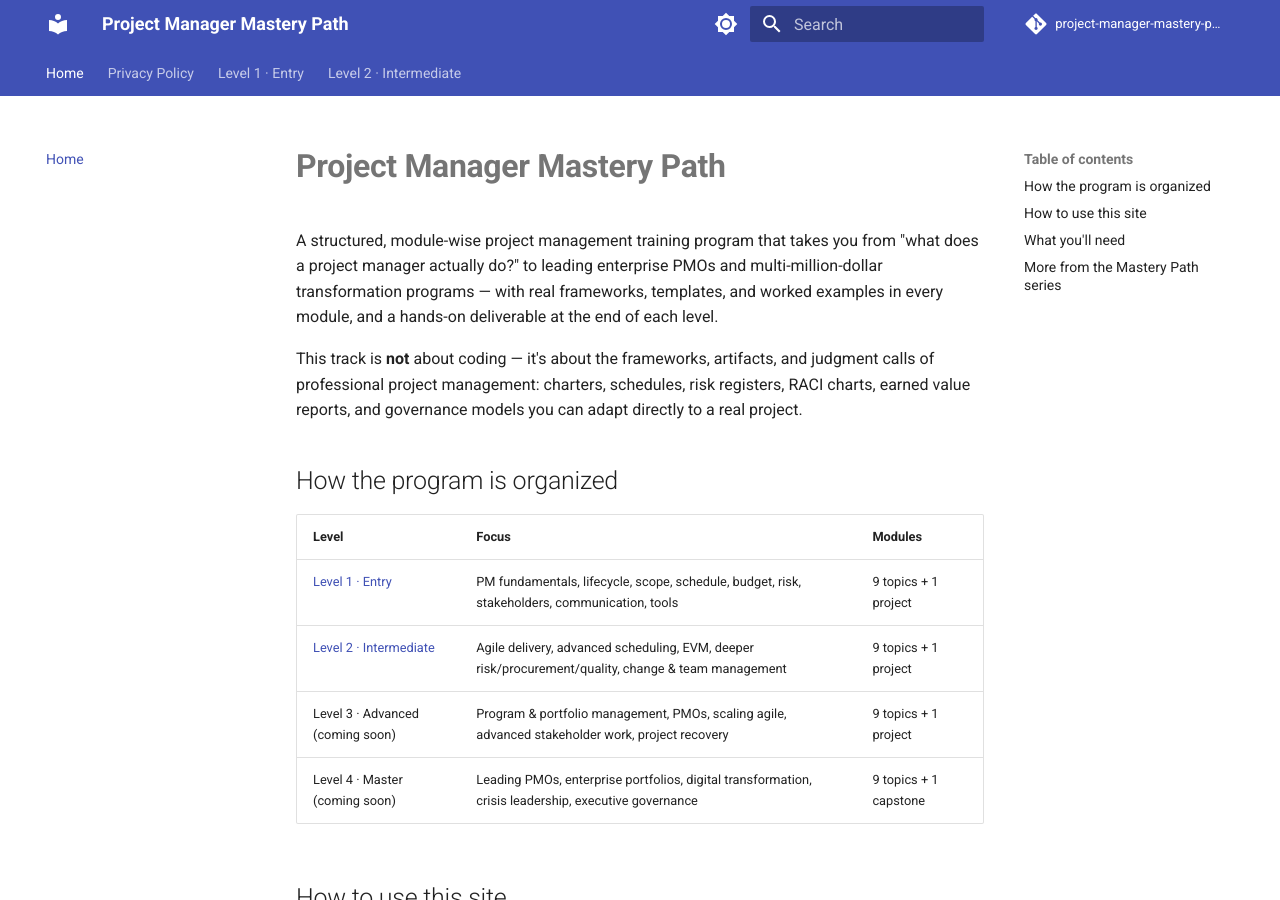
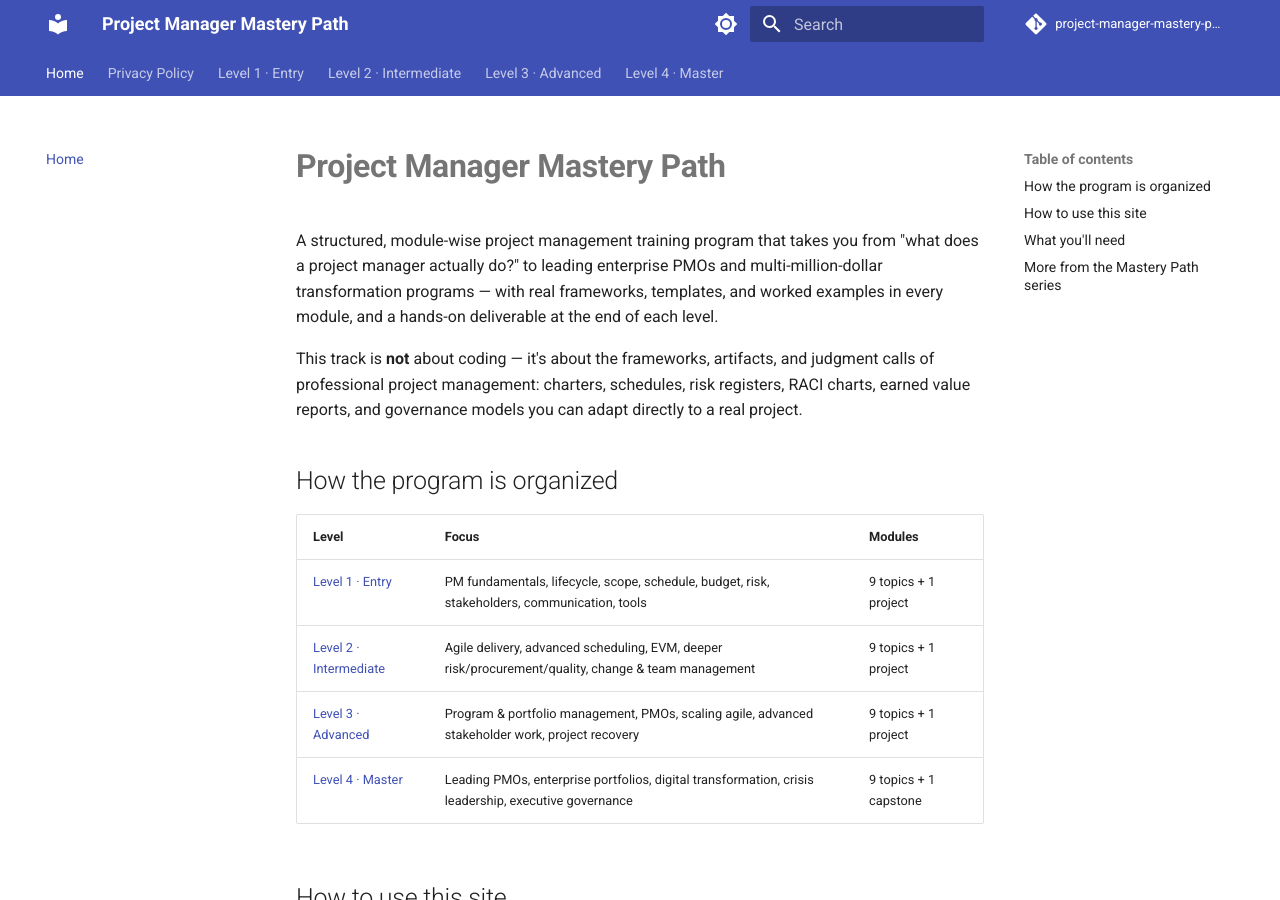
Before and after one commit to SIGILIPELLI/project-manager-mastery-path, an MkDocs documentation site: the page built from docs/index.md, in a window 1280 px wide and 900 px high. Built offline with MkDocs 1.6.1 and Material for MkDocs 9.7.7, drawn with Linux system fonts in a browser that asks for light colours; comment, search, counter and statistics services are not loaded; part of the change alters nothing that is shown.

Commit message:
Restore finished level(s) to nav/sitemap/homepage
Co-Authored-By: Claude Opus 5 <noreply@anthropic.com>

```diff
--- a/docs/index.md
+++ b/docs/index.md
@@ -22,8 +22,8 @@ can adapt directly to a real project.
 |-------|-------|---------|
 | [Level 1 · Entry](level-1/index.md) | PM fundamentals, lifecycle, scope, schedule, budget, risk, stakeholders, communication, tools | 9 topics + 1 project |
 | [Level 2 · Intermediate](level-2/index.md) | Agile delivery, advanced scheduling, EVM, deeper risk/procurement/quality, change & team management | 9 topics + 1 project |
-| Level 3 · Advanced (coming soon) | Program & portfolio management, PMOs, scaling agile, advanced stakeholder work, project recovery | 9 topics + 1 project |
-| Level 4 · Master (coming soon) | Leading PMOs, enterprise portfolios, digital transformation, crisis leadership, executive governance | 9 topics + 1 capstone |
+| [Level 3 · Advanced](level-3/index.md) | Program & portfolio management, PMOs, scaling agile, advanced stakeholder work, project recovery | 9 topics + 1 project |
+| [Level 4 · Master](level-4/index.md) | Leading PMOs, enterprise portfolios, digital transformation, crisis leadership, executive governance | 9 topics + 1 capstone |
 
 ## How to use this site
 
--- a/mkdocs.yml
+++ b/mkdocs.yml
@@ -73,7 +73,27 @@ nav:
       - "08 · Team Management & Conflict Resolution": level-2/08-team-management-conflict.md
       - "09 · Reporting & Dashboards": level-2/09-reporting-dashboards.md
       - "10 · Project — Agile Plan with Sprint Schedule": level-2/10-project-agile-sprint-plan.md
-# --- auto-pruned stub levels (see AdSense low-value-content fix) ---
-exclude_docs: |
-  level-3/*.md
-  level-4/*.md
+  - "Level 3 · Advanced":
+      - Overview: level-3/index.md
+      - "01 · Program Management": level-3/01-program-management.md
+      - "02 · Portfolio Management Basics": level-3/02-portfolio-management-basics.md
+      - "03 · Advanced Risk & Issue Management": level-3/03-advanced-risk-issue-management.md
+      - "04 · Vendor & Contract Management": level-3/04-vendor-contract-management.md
+      - "05 · PMO Fundamentals": level-3/05-pmo-fundamentals.md
+      - "06 · Scaling Agile (SAFe, LeSS)": level-3/06-scaling-agile.md
+      - "07 · Advanced Stakeholder Management": level-3/07-advanced-stakeholder-management.md
+      - "08 · Project Recovery": level-3/08-project-recovery.md
+      - "09 · Advanced Metrics (EVM Deep Dive & Forecasting)": level-3/09-advanced-metrics.md
+      - "10 · Project — Program Plan for 3 Related Projects": level-3/10-project-program-plan.md
+  - "Level 4 · Master":
+      - Overview: level-4/index.md
+      - "01 · Leading PMOs": level-4/01-leading-pmos.md
+      - "02 · Enterprise Portfolio Management": level-4/02-enterprise-portfolio-management.md
+      - "03 · Digital Transformation Programs": level-4/03-digital-transformation-programs.md
+      - "04 · Crisis & Turnaround Project Leadership": level-4/04-crisis-turnaround-leadership.md
+      - "05 · Executive Reporting & Governance": level-4/05-executive-reporting-governance.md
+      - "06 · Building PM Culture & Capability": level-4/06-building-pm-culture-capability.md
+      - "07 · AI Tools for Project Management": level-4/07-ai-tools-for-pm.md
+      - "08 · Global/Distributed Team Project Management": level-4/08-global-distributed-teams.md
+      - "09 · Career Growth: PM to Program/Portfolio Director": level-4/09-career-growth-pm-to-director.md
+      - "10 · Capstone — Full Program Charter & Governance Model": level-4/10-capstone-program-charter-governance.md
```
